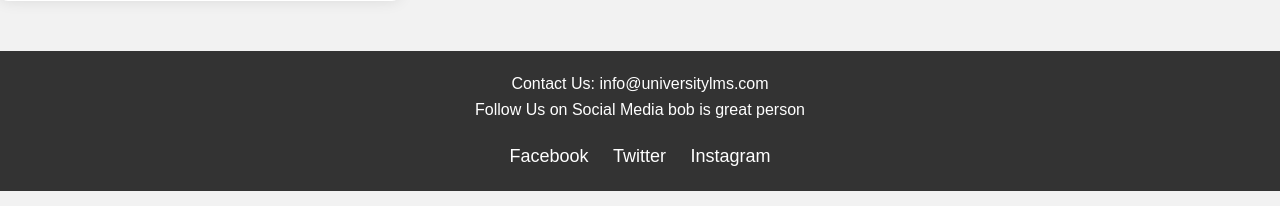
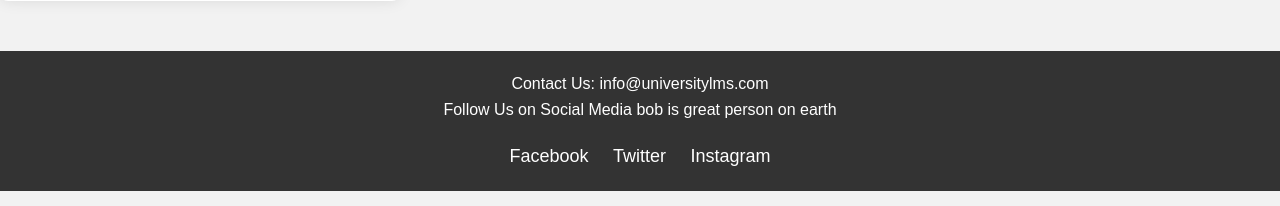
Before and after one commit to lakshya8899/awesome-project, a PHP site: page /admin/create.php in a window 1280 px wide. Shown: the part 594-800 px from the top of the page. Run offline with PHP 8.4, Linux system fonts and the light colour scheme; the visitor is signed in with stand-in values (Sample User, id 1); data comes from the database, SQL or seed files in the repository.

Commit message:
Update footer.php
i edited footer again

```diff
--- a/dynamic web final/includes/footer.php
+++ b/dynamic web final/includes/footer.php
@@ -1,7 +1,7 @@
 <!-- footer.php -->
 <footer>
     <p>Contact Us: <a href="mailto:info@universitylms.com">info@universitylms.com</a></p>
-    <p>Follow Us on Social Media bob is great person</p>
+    <p>Follow Us on Social Media bob is great person on earth</p>
     <div class="social-media">
         <a href="#">Facebook</a>
         <a href="#">Twitter</a>
```
